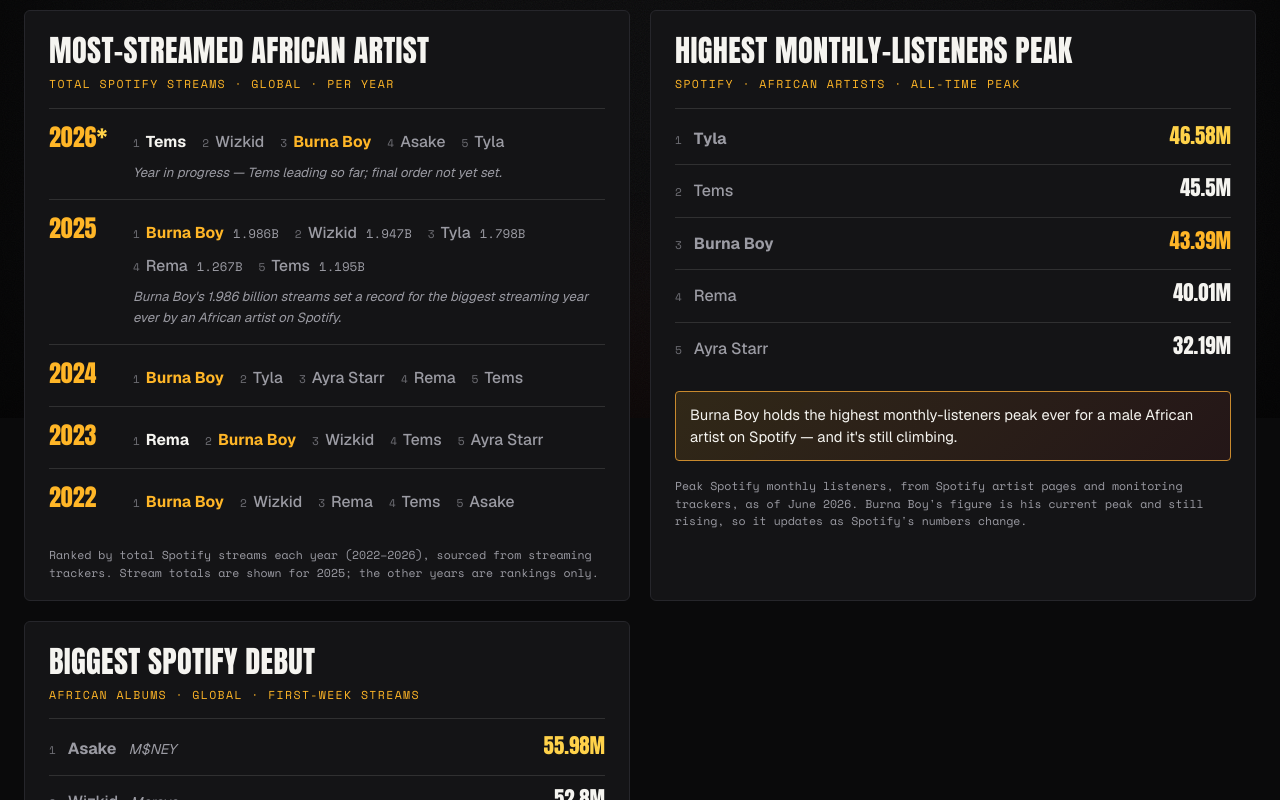
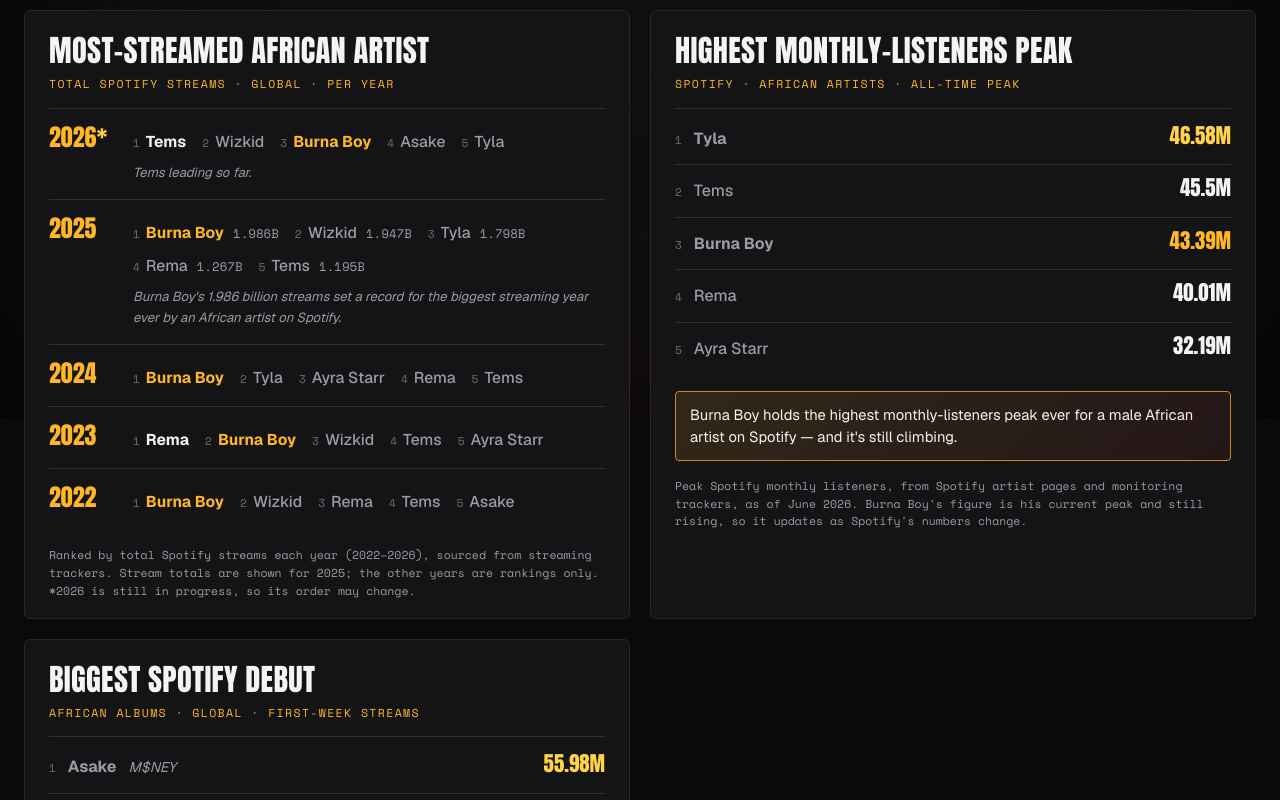
Before and after one commit to bmnivaldo-dev/react_burnaboystats, a Next.js app: page /records/africas-biggest in a window 1280 px wide. Shown: the part 382-1182 px from the top of the page. Built offline with nearby package versions, Linux system fonts and the light colour scheme.

Commit message:
Africa's Biggest: add 2026-in-progress footnote to streaming box

```diff
--- a/app/data/africasBiggest.ts
+++ b/app/data/africasBiggest.ts
@@ -50,7 +50,7 @@ export const statBoxes: LeaderboardBox[] = [
           { name: "Tyla" },
         ],
         inProgress: true,
-        note: "Year in progress — Tems leading so far; final order not yet set.",
+        note: "Tems leading so far.",
       },
       {
         label: "2025",
@@ -95,7 +95,7 @@ export const statBoxes: LeaderboardBox[] = [
       },
     ],
     source:
-      "Ranked by total Spotify streams each year (2022–2026), sourced from streaming trackers. Stream totals are shown for 2025; the other years are rankings only.",
+      "Ranked by total Spotify streams each year (2022–2026), sourced from streaming trackers. Stream totals are shown for 2025; the other years are rankings only. *2026 is still in progress, so its order may change.",
   },
   {
     id: "monthly-listeners-peak",
```
